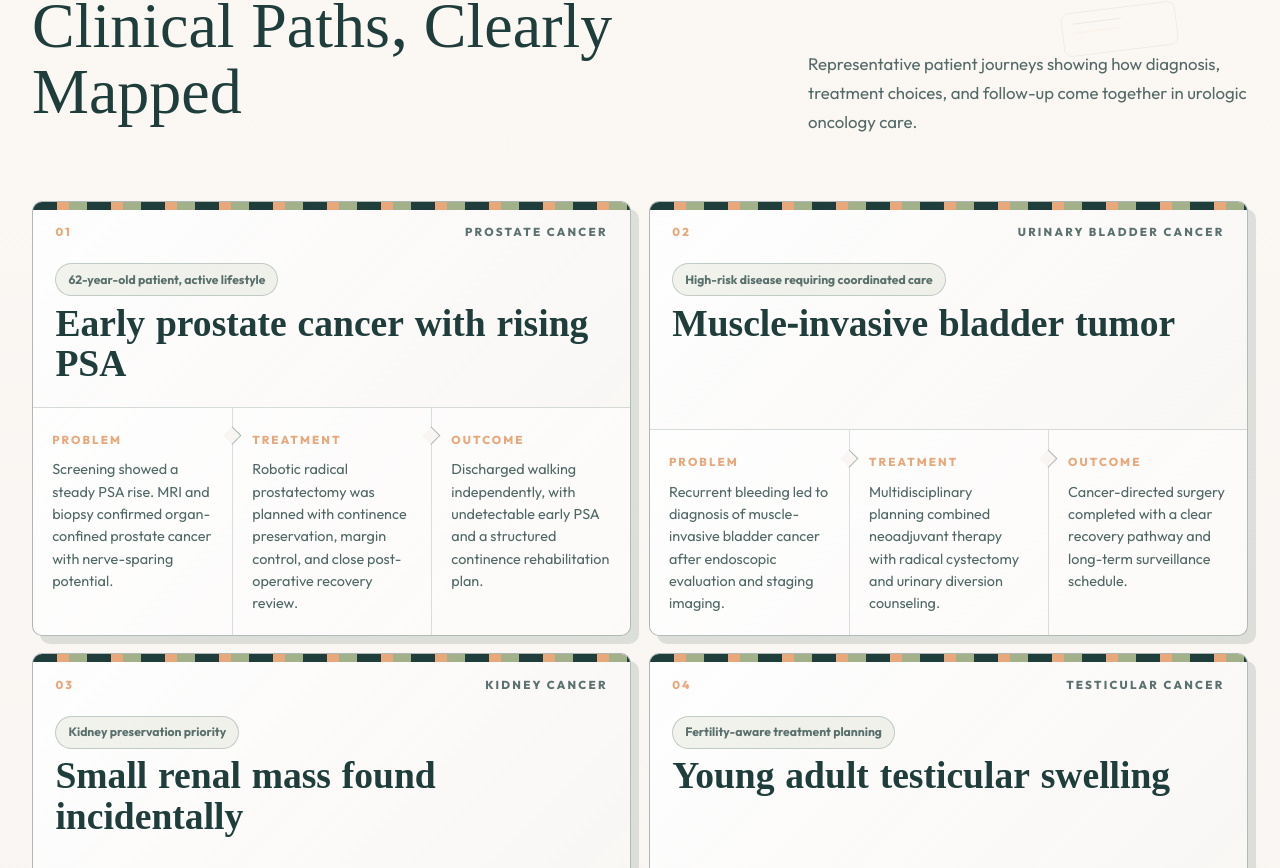
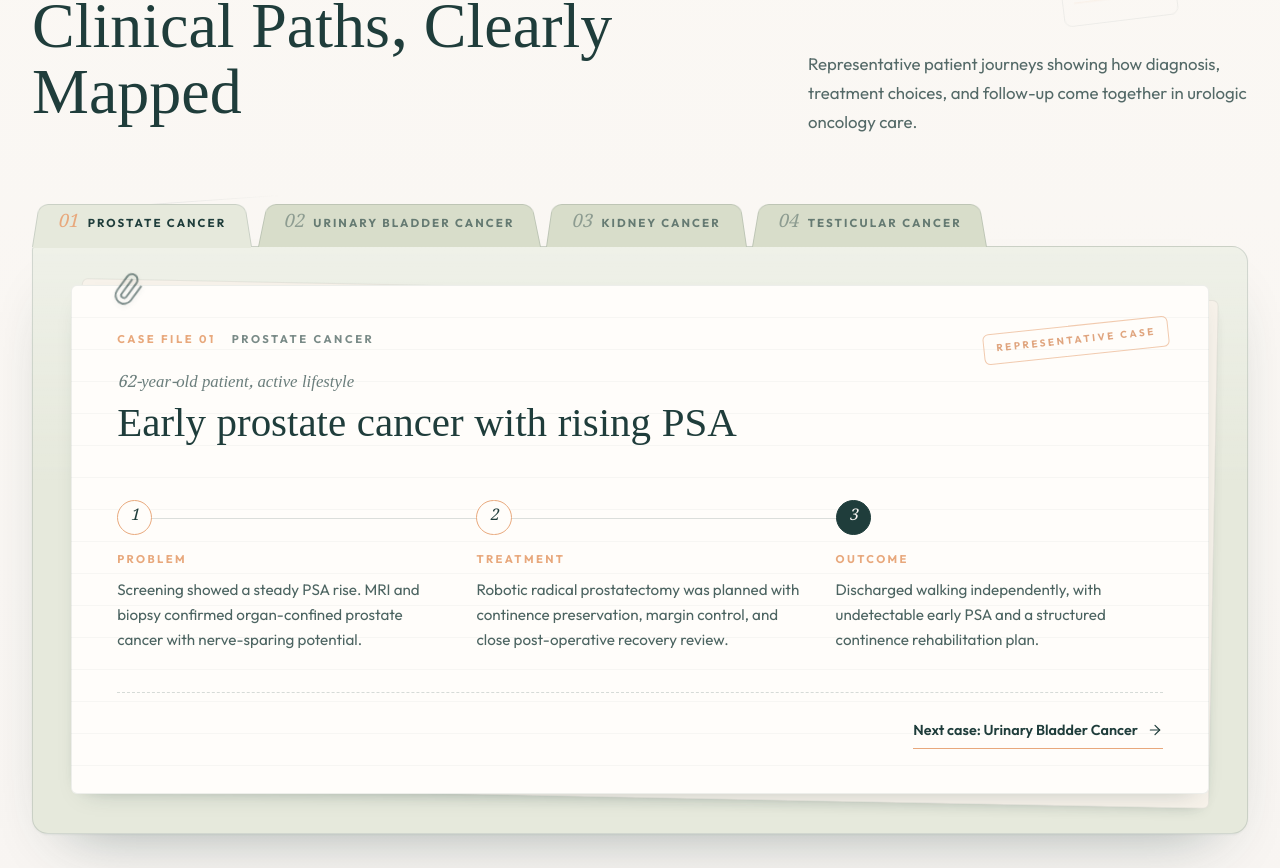
Before and after one commit to syntherat/dr-sarbartha-portfolio, a React (Vite) app in the folder client/: page / in a window 1280 px wide. Shown: the part 2912-3780 px from the top of the page. Built offline with nearby package versions, Linux system fonts and the light colour scheme; a web font is replaced by a local one.

Commit message:
feat: redesign Case Studies section into a case file viewer; implement tab navigation and journey steps for improved user experience

```diff
--- a/client/src/components/CaseStudies/CaseStudies.css
+++ b/client/src/components/CaseStudies/CaseStudies.css
@@ -146,126 +146,372 @@
   line-height: 1.75;
 }
 
-.case-studies-grid {
-  display: grid;
-  grid-template-columns: repeat(2, minmax(0, 1fr));
-  gap: 1.1rem;
+/* Case viewer drawn as a file folder: tabs on top, papers inside. */
+
+.case-viewer {
+  --folder: #e6e9dc;
+  --folder-edge: rgba(31, 61, 59, 0.14);
+  --folder-tab-back: #d8ddca;
+  --paper: #fffdfa;
+  position: relative;
 }
 
-.case-study-card {
+.case-tabs {
   position: relative;
-  display: grid;
-  grid-template-rows: auto 1fr auto;
-  min-height: 430px;
-  overflow: hidden;
-  border: 1px solid rgba(31, 61, 59, 0.34);
-  border-radius: 10px;
-  background:
-    linear-gradient(135deg, rgba(255, 255, 255, 0.9), rgba(248, 245, 242, 0.88)),
-    var(--color-bg);
-  box-shadow: 8px 8px 0 rgba(31, 61, 59, 0.13);
-  min-width: 0;
+  z-index: 2;
+  display: flex;
+  gap: 0.35rem;
+  padding: 0;
+  margin-bottom: -1px;
 }
 
-.case-study-card::before {
+/* Trapezoid folder tab: the shape is a tilted pseudo-element behind the text. */
+.case-tab {
+  position: relative;
+  display: inline-flex;
+  align-items: baseline;
+  gap: 0.6rem;
+  padding: 0.85rem 1.6rem 0.75rem;
+  border: 0;
+  background: transparent;
+  color: rgba(31, 61, 59, 0.62);
+  font: inherit;
+  white-space: nowrap;
+  cursor: pointer;
+  transition: color 0.25s ease;
+}
+
+.case-tab::before {
   content: "";
   position: absolute;
-  inset: 0 0 auto;
-  height: 8px;
-  background: repeating-linear-gradient(
-    90deg,
-    var(--color-primary) 0 24px,
-    var(--color-accent) 24px 36px,
-    var(--color-secondary-accent) 36px 54px
-  );
+  inset: 0;
+  z-index: -1;
+  border: 1px solid var(--folder-edge);
+  border-bottom: 0;
+  border-radius: 10px 10px 0 0;
+  background: var(--folder-tab-back);
+  transform: perspective(60px) rotateX(5deg);
+  transform-origin: bottom;
+  transition:
+    background-color 0.25s ease,
+    transform 0.25s ease;
 }
 
-.case-study-top {
-  display: flex;
-  justify-content: space-between;
-  gap: 1rem;
-  padding: 1.35rem 1.4rem 0;
-  color: rgba(31, 61, 59, 0.72);
-  font-size: 0.72rem;
-  font-weight: 800;
-  letter-spacing: 0.14rem;
-  text-transform: uppercase;
+.case-tab:hover {
+  color: var(--color-primary);
 }
 
-.case-study-top span:first-child {
+.case-tab:hover::before {
+  background: #dfe3d2;
+}
+
+.case-tab.is-active {
+  z-index: 3;
+  color: var(--color-primary);
+}
+
+.case-tab.is-active::before {
+  background: var(--folder);
+}
+
+/* Covers the folder's top border under the open tab so the two join. */
+.case-tab.is-active::after {
+  content: "";
+  position: absolute;
+  left: 1px;
+  right: 1px;
+  bottom: -1px;
+  height: 2px;
+  background: var(--folder);
+}
+
+.case-tab:focus-visible {
+  outline: 2px solid var(--color-accent);
+  outline-offset: 2px;
+  border-radius: 8px;
+}
+
+.case-tab-number {
+  font-family: var(--font-heading);
+  font-style: italic;
+  font-size: 1.15rem;
+  line-height: 1;
+  color: rgba(31, 61, 59, 0.4);
+  transition: color 0.25s ease;
+}
+
+.case-tab.is-active .case-tab-number {
   color: var(--color-accent);
 }
 
-.case-study-main {
-  padding: 1.35rem 1.4rem 1rem;
-}
-
-.case-study-profile {
-  width: fit-content;
-  max-width: 100%;
-  margin: 0 0 0.85rem;
-  border: 1px solid rgba(31, 61, 59, 0.22);
-  border-radius: 999px;
-  padding: 0.35rem 0.75rem;
-  background: rgba(163, 177, 138, 0.14);
-  color: rgba(31, 61, 59, 0.72);
-  font-size: 0.76rem;
+.case-tab-service {
+  font-size: 0.72rem;
   font-weight: 700;
-}
-
-.case-study-main h3 {
-  max-width: 620px;
-  color: var(--color-primary);
-  font-family: var(--font-heading);
-  font-size: clamp(1.65rem, 3vw, 2.35rem);
-  line-height: 1.08;
-}
-
-.case-study-flow {
-  display: grid;
-  grid-template-columns: repeat(3, minmax(0, 1fr));
-  border-top: 1px solid rgba(31, 61, 59, 0.18);
-  background: rgba(255, 255, 255, 0.48);
-}
-
-.case-study-step {
-  position: relative;
-  padding: 1.15rem 1.2rem 1.25rem;
-  min-width: 0;
-}
-
-.case-study-step + .case-study-step {
-  border-left: 1px solid rgba(31, 61, 59, 0.16);
-}
-
-.case-study-step + .case-study-step::before {
-  content: "";
-  position: absolute;
-  top: 1.35rem;
-  left: -0.42rem;
-  width: 0.72rem;
-  aspect-ratio: 1;
-  border-top: 1px solid rgba(31, 61, 59, 0.36);
-  border-right: 1px solid rgba(31, 61, 59, 0.36);
-  background: var(--color-bg);
-  transform: rotate(45deg);
-}
-
-.case-study-step span {
-  display: inline-block;
-  margin-bottom: 0.55rem;
-  color: var(--color-accent);
-  font-size: 0.72rem;
-  font-weight: 800;
   letter-spacing: 0.13rem;
   text-transform: uppercase;
 }
 
-.case-study-step p {
+.case-folder {
+  position: relative;
+  z-index: 1;
+  padding: clamp(1.25rem, 3vw, 2.5rem);
+  border: 1px solid var(--folder-edge);
+  border-radius: 16px;
+  background:
+    linear-gradient(180deg, rgba(255, 255, 255, 0.35), transparent 40%),
+    var(--folder);
+  box-shadow:
+    0 1px 2px rgba(31, 61, 59, 0.06),
+    0 30px 60px -36px rgba(31, 61, 59, 0.45);
+}
+
+.case-folder.is-first {
+  border-top-left-radius: 4px;
+}
+
+.case-paper-stack {
+  position: relative;
+}
+
+/* A second sheet peeking out from behind the open one. */
+.case-paper-back {
+  position: absolute;
+  inset: 0;
+  border: 1px solid rgba(31, 61, 59, 0.08);
+  border-radius: 6px;
+  background: #f7f2ea;
+  transform: rotate(1.1deg) translate(6px, 4px);
+  box-shadow: 0 6px 16px -10px rgba(31, 61, 59, 0.3);
+}
+
+.case-file {
+  position: relative;
+  min-width: 0;
+  padding: clamp(1.75rem, 3.5vw, 3rem);
+  border: 1px solid rgba(31, 61, 59, 0.08);
+  border-radius: 6px;
+  background:
+    repeating-linear-gradient(
+      180deg,
+      transparent 0 31px,
+      rgba(31, 61, 59, 0.035) 31px 32px
+    ),
+    var(--paper);
+  box-shadow: 0 10px 24px -16px rgba(31, 61, 59, 0.35);
+  animation: case-file-in 0.45s ease both;
+}
+
+.case-file-clip {
+  position: absolute;
+  top: -14px;
+  left: clamp(1.25rem, 3vw, 2.5rem);
+  color: rgba(31, 61, 59, 0.55);
+  transform: rotate(-8deg);
+  filter: drop-shadow(0 2px 2px rgba(31, 61, 59, 0.15));
+}
+
+.case-file-stamp {
+  position: absolute;
+  top: clamp(1.5rem, 3vw, 2.4rem);
+  right: clamp(1.5rem, 3vw, 2.6rem);
+  padding: 0.4rem 0.75rem;
+  border: 1.5px solid rgba(232, 168, 124, 0.7);
+  border-radius: 6px;
+  color: rgba(214, 139, 90, 0.9);
+  font-size: 0.62rem;
+  font-weight: 700;
+  letter-spacing: 0.16rem;
+  text-transform: uppercase;
+  transform: rotate(-6deg);
+  opacity: 0.85;
+}
+
+@keyframes case-file-in {
+  from {
+    opacity: 0;
+    transform: translateY(12px);
+  }
+  to {
+    opacity: 1;
+    transform: none;
+  }
+}
+
+.case-file-meta {
+  display: flex;
+  flex-wrap: wrap;
+  gap: 0.5rem 1rem;
+  margin-bottom: 1.4rem;
+  padding-right: 11rem;
+  font-size: 0.7rem;
+  font-weight: 700;
+  letter-spacing: 0.16rem;
+  text-transform: uppercase;
+}
+
+.case-file-label {
+  color: var(--color-accent);
+}
+
+.case-file-service {
+  color: rgba(31, 61, 59, 0.6);
+}
+
+.case-file-profile {
+  margin: 0 0 0.6rem;
+  color: rgba(31, 61, 59, 0.66);
+  font-family: var(--font-heading);
+  font-style: italic;
+  font-size: 1.05rem;
+}
+
+.case-file-head h3 {
+  max-width: 680px;
+  color: var(--color-primary);
+  font-family: var(--font-heading);
+  font-size: clamp(1.9rem, 3.2vw, 2.75rem);
+  font-weight: 500;
+  line-height: 1.08;
+}
+
+.case-journey {
+  --journey-gap: clamp(1.25rem, 2.5vw, 2.25rem);
+  position: relative;
+  display: grid;
+  grid-template-columns: repeat(3, minmax(0, 1fr));
+  gap: var(--journey-gap);
+  margin: clamp(2rem, 4vw, 3rem) 0 0;
+  padding: 0;
+  list-style: none;
+}
+
+/* Track from the first node to the last, then a peach fill that draws across. */
+.case-journey::before,
+.case-journey::after {
+  content: "";
+  position: absolute;
+  top: 1.1rem;
+  left: 1.1rem;
+  right: calc((100% - 2 * var(--journey-gap)) / 3 - 1.1rem);
+  height: 1px;
+}
+
+.case-journey::before {
+  background: rgba(31, 61, 59, 0.16);
+}
+
+.case-journey::after {
+  background: var(--color-accent);
+  transform-origin: left;
+  animation: case-journey-draw 1.1s 0.15s ease both;
+}
+
+@keyframes case-journey-draw {
+  from {
+    transform: scaleX(0);
+  }
+  to {
+    transform: scaleX(1);
+  }
+}
+
+.case-journey-step {
+  position: relative;
+  z-index: 1;
+  min-width: 0;
+  animation: case-file-in 0.5s ease both;
+  animation-delay: calc(0.2s + var(--step) * 0.18s);
+}
+
+.case-journey-node {
+  display: grid;
+  place-items: center;
+  width: 2.2rem;
+  height: 2.2rem;
+  margin-bottom: 1rem;
+  border: 1px solid var(--color-accent);
+  border-radius: 50%;
+  background: var(--paper);
+  color: var(--color-primary);
+  font-family: var(--font-heading);
+  font-style: italic;
+  font-size: 1rem;
+}
+
+.case-journey-step:last-child .case-journey-node {
+  background: var(--color-primary);
+  border-color: var(--color-primary);
+  color: var(--color-bg);
+}
+
+.case-journey-label {
+  display: block;
+  margin-bottom: 0.5rem;
+  color: var(--color-accent);
+  font-size: 0.7rem;
+  font-weight: 700;
+  letter-spacing: 0.15rem;
+  text-transform: uppercase;
+}
+
+.case-journey-step p {
   margin: 0;
-  color: rgba(31, 61, 59, 0.78);
+  color: rgba(31, 61, 59, 0.8);
+  font-size: 0.95rem;
+  line-height: 1.65;
+}
+
+.case-file-foot {
+  display: flex;
+  justify-content: flex-end;
+  margin-top: clamp(1.75rem, 3.5vw, 2.5rem);
+  padding-top: 1.25rem;
+  border-top: 1px dashed rgba(31, 61, 59, 0.18);
+}
+
+.case-file-next {
+  display: inline-flex;
+  align-items: center;
+  gap: 0.55rem;
+  padding: 0.35rem 0;
+  border: 0;
+  border-bottom: 1px solid var(--color-accent);
+  background: none;
+  color: var(--color-primary);
+  font: inherit;
   font-size: 0.9rem;
-  line-height: 1.55;
+  font-weight: 600;
+  cursor: pointer;
+}
+
+.case-file-next svg {
+  transition: transform 0.25s ease;
+}
+
+.case-file-next:hover svg,
+.case-file-next:focus-visible svg {
+  transform: translateX(4px);
+}
+
+.case-file-next:focus-visible {
+  outline: 2px solid var(--color-accent);
+  outline-offset: 4px;
+}
+
+@media (prefers-reduced-motion: reduce) {
+  .case-file,
+  .case-journey-step,
+  .case-journey-step::after,
+  .case-journey::after,
+  .case-floater {
+    animation: none;
+  }
+
+  .case-tab,
+  .case-tab::before,
+  .case-file-next svg {
+    transition: none;
+  }
 }
 
 @keyframes caseFloat {
@@ -277,13 +523,31 @@
   }
 }
 
-@media (max-width: 1100px) {
-  .case-studies-grid {
-    grid-template-columns: 1fr;
+@media (max-width: 900px) {
+  /* Tabs scroll sideways; the open tab is kept in view from the component. */
+  .case-tabs {
+    overflow-x: auto;
+    padding-top: 0.4rem;
+    scrollbar-width: none;
   }
 
-  .case-study-card {
-    min-height: 0;
+  .case-tabs::-webkit-scrollbar {
+    display: none;
+  }
+
+  .case-tab {
+    flex: 0 0 auto;
+    padding: 0.75rem 1.25rem 0.65rem;
+  }
+
+  .case-file-meta {
+    padding-right: 0;
+  }
+
+  .case-file-stamp {
+    position: static;
+    display: inline-block;
+    margin-bottom: 1.1rem;
   }
 }
 
@@ -307,19 +571,49 @@
     gap: 1.5rem;
   }
 
-  .case-study-flow {
+  /* Journey runs top to bottom with the line down the node column. */
+  .case-journey {
     grid-template-columns: 1fr;
+    gap: 1.5rem;
   }
 
-  .case-study-step + .case-study-step {
-    border-top: 1px solid rgba(31, 61, 59, 0.16);
-    border-left: 0;
+  /* One connector per step, from its node down to the next node. */
+  .case-journey::before,
+  .case-journey::after {
+    display: none;
   }
 
-  .case-study-step + .case-study-step::before {
-    top: -0.42rem;
-    left: 1.4rem;
-    transform: rotate(135deg);
+  .case-journey-step:not(:last-child)::after {
+    content: "";
+    position: absolute;
+    top: 2.2rem;
+    bottom: -1.5rem;
+    left: 1.1rem;
+    width: 1px;
+    background: var(--color-accent);
+    transform-origin: top;
+    animation: case-journey-draw-down 0.5s ease both;
+    animation-delay: calc(0.35s + var(--step) * 0.18s);
+  }
+
+  .case-journey-step {
+    display: grid;
+    grid-template-columns: 2.2rem minmax(0, 1fr);
+    column-gap: 1rem;
+  }
+
+  .case-journey-node {
+    grid-row: span 2;
+    margin-bottom: 0;
+  }
+}
+
+@keyframes case-journey-draw-down {
+  from {
+    transform: scaleY(0);
+  }
+  to {
+    transform: scaleY(1);
   }
 }
 
@@ -328,23 +622,24 @@
     font-size: clamp(2rem, 11vw, 2.8rem);
   }
 
-  .case-study-top {
-    flex-direction: column;
-    gap: 0.35rem;
+  .case-folder {
+    padding: 0.85rem;
+    border-radius: 12px;
   }
 
-  .case-study-card {
-    box-shadow: 5px 5px 0 rgba(31, 61, 59, 0.1);
+  .case-file {
+    padding: 1.75rem 1.15rem 1.5rem;
   }
 
-  .case-study-main,
-  .case-study-top,
-  .case-study-step {
-    padding-inline: 1rem;
+  .case-file-clip {
+    left: 1rem;
   }
 
-  .case-study-profile {
-    width: 100%;
-    border-radius: 8px;
+  .case-file-meta {
+    flex-direction: column;
+  }
+
+  .case-file-foot {
+    justify-content: flex-start;
   }
 }
--- a/client/src/components/CaseStudies/CaseStudies.jsx
+++ b/client/src/components/CaseStudies/CaseStudies.jsx
@@ -1,3 +1,5 @@
+import { useEffect, useRef, useState } from "react";
+import { ArrowRight, Paperclip } from "lucide-react";
 import "./CaseStudies.css";
 
 const caseStudies = [
@@ -51,7 +53,48 @@ const caseStudies = [
   },
 ];
 
+const journeySteps = [
+  { key: "problem", label: "Problem" },
+  { key: "treatment", label: "Treatment" },
+  { key: "outcome", label: "Outcome" },
+];
+
 const CaseStudies = () => {
+  const [activeIndex, setActiveIndex] = useState(0);
+  const tabRefs = useRef([]);
+  const active = caseStudies[activeIndex];
+  const nextIndex = (activeIndex + 1) % caseStudies.length;
+
+  // Keep the open tab centred when the tab row scrolls sideways on phones.
+  // Scrolls only the tab row itself, never the page.
+  useEffect(() => {
+    const tab = tabRefs.current[activeIndex];
+    const list = tab?.parentElement;
+    if (!list || list.scrollWidth <= list.clientWidth) return;
+    const left = tab.offsetLeft - (list.clientWidth - tab.offsetWidth) / 2;
+    list.scrollTo({ left: Math.max(0, left), behavior: "smooth" });
+  }, [activeIndex]);
+
+  const selectCase = (index, moveFocus = false) => {
+    setActiveIndex(index);
+    if (moveFocus) tabRefs.current[index]?.focus();
+  };
+
+  const handleTabKeyDown = (event) => {
+    const last = caseStudies.length - 1;
+    const keyMap = {
+      ArrowDown: activeIndex === last ? 0 : activeIndex + 1,
+      ArrowRight: activeIndex === last ? 0 : activeIndex + 1,
+      ArrowUp: activeIndex === 0 ? last : activeIndex - 1,
+      ArrowLeft: activeIndex === 0 ? last : activeIndex - 1,
+      Home: 0,
+      End: last,
+    };
+    if (!(event.key in keyMap)) return;
+    event.preventDefault();
+    selectCase(keyMap[event.key], true);
+  };
+
   return (
     <section className="case-studies-section" id="case-studies">
       <div className="case-study-floaters" aria-hidden="true">
@@ -73,35 +116,89 @@ const CaseStudies = () => {
           </p>
         </div>
 
-        <div className="case-studies-grid">
-          {caseStudies.map((study) => (
-            <article className="case-study-card" key={study.id}>
-              <div className="case-study-top">
-                <span>{study.id}</span>
-                <span>{study.service}</span>
-              </div>
+        <div className="case-viewer">
+          <div className="case-tabs" role="tablist" aria-label="Case studies">
+            {caseStudies.map((study, index) => {
+              const isActive = index === activeIndex;
+              return (
+                <button
+                  key={study.id}
+                  ref={(node) => {
+                    tabRefs.current[index] = node;
+                  }}
+                  type="button"
+                  role="tab"
+                  id={`case-tab-${study.id}`}
+                  aria-selected={isActive}
+                  aria-controls="case-file-panel"
+                  tabIndex={isActive ? 0 : -1}
+                  className={`case-tab${isActive ? " is-active" : ""}`}
+                  onClick={() => selectCase(index)}
+                  onKeyDown={handleTabKeyDown}
+                >
+                  <span className="case-tab-number">{study.id}</span>
+                  <span className="case-tab-service">{study.service}</span>
+                </button>
+              );
+            })}
+          </div>
 
-              <div className="case-study-main">
-                <p className="case-study-profile">{study.profile}</p>
-                <h3>{study.title}</h3>
-              </div>
+          <div
+            className={`case-folder${activeIndex === 0 ? " is-first" : ""}`}
+            id="case-file-panel"
+            role="tabpanel"
+            aria-labelledby={`case-tab-${active.id}`}
+          >
+            <div className="case-paper-stack">
+              <span className="case-paper-back" aria-hidden="true" />
+              <article className="case-file" key={active.id}>
+                <span className="case-file-clip" aria-hidden="true">
+                  <Paperclip size={34} strokeWidth={1.4} />
+                </span>
+                <span className="case-file-stamp" aria-hidden="true">
+                  Representative case
+                </span>
 
-              <div className="case-study-flow" aria-label={`${study.title} care path`}>
-                <div className="case-study-step">
-                  <span>Problem</span>
-                  <p>{study.problem}</p>
-                </div>
-                <div className="case-study-step">
-                  <span>Treatment</span>
-                  <p>{study.treatment}</p>
-                </div>
-                <div className="case-study-step">
-                  <span>Outcome</span>
-                  <p>{study.outcome}</p>
-                </div>
-              </div>
-            </article>
-          ))}
+                <header className="case-file-head">
+                  <div className="case-file-meta">
+                    <span className="case-file-label">
+                      Case file {active.id}
+                    </span>
+                    <span className="case-file-service">{active.service}</span>
+                  </div>
+                  <p className="case-file-profile">{active.profile}</p>
+                  <h3>{active.title}</h3>
+                </header>
+
+                <ol className="case-journey">
+                  {journeySteps.map((step, index) => (
+                    <li
+                      className="case-journey-step"
+                      key={step.key}
+                      style={{ "--step": index }}
+                    >
+                      <span className="case-journey-node" aria-hidden="true">
+                        {index + 1}
+                      </span>
+                      <span className="case-journey-label">{step.label}</span>
+                      <p>{active[step.key]}</p>
+                    </li>
+                  ))}
+                </ol>
+
+                <footer className="case-file-foot">
+                  <button
+                    type="button"
+                    className="case-file-next"
+                    onClick={() => selectCase(nextIndex)}
+                  >
+                    Next case: {caseStudies[nextIndex].service}
+                    <ArrowRight size={16} strokeWidth={1.8} aria-hidden="true" />
+                  </button>
+                </footer>
+              </article>
+            </div>
+          </div>
         </div>
       </div>
     </section>
```
Also changed, not shown: 2 other files (tests, documents, lock files or other folders).
